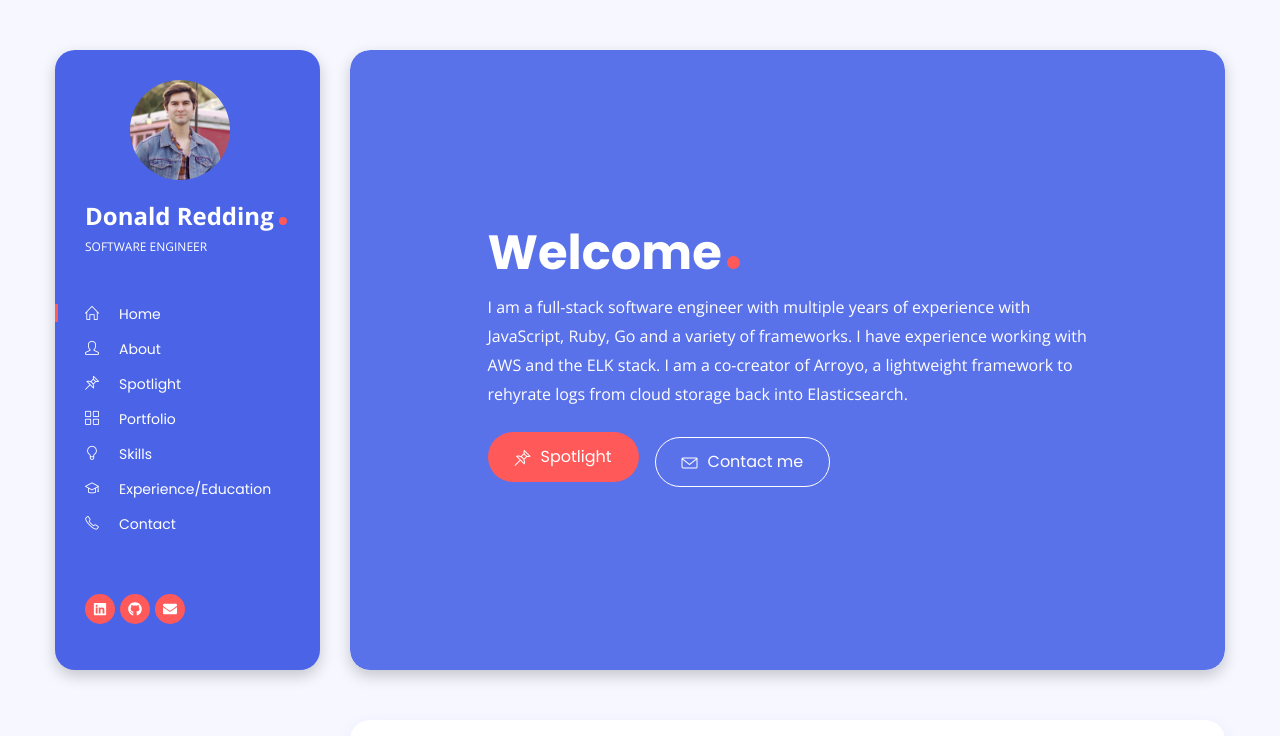
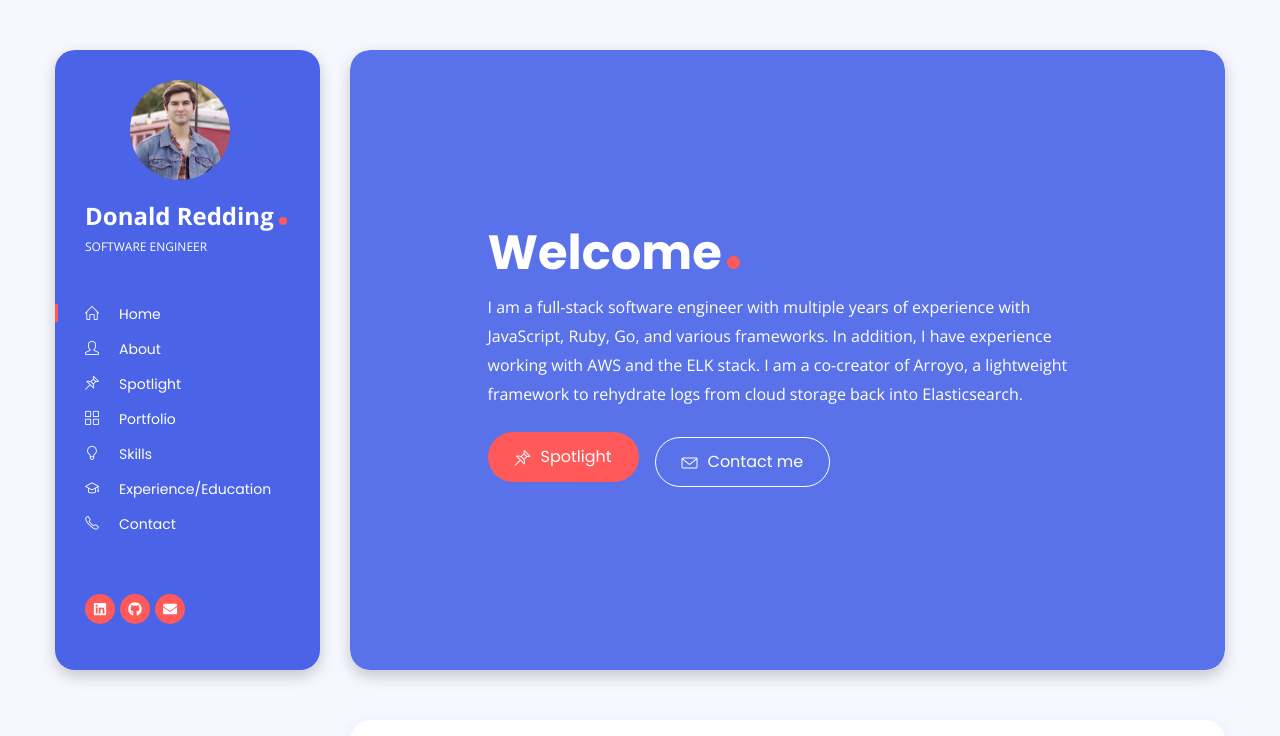
Before and after one commit to donald-p-redding/personal_website, a React (Create React App) app: page / in a window 1280 px wide. Shown: the top 736 px of the page. Built offline with nearby package versions, Linux system fonts and the light colour scheme.

Commit message:
fixed spelling in hero section

```diff
--- a/src/components/Sections/Herosection.jsx
+++ b/src/components/Sections/Herosection.jsx
@@ -4,7 +4,7 @@ import { Link as ScrollLink } from "react-scroll";
 const herosectionData = {
   name: "Welcome",
   aboutMe:
-    "I am a full-stack software engineer with multiple years of experience with JavaScript, Ruby, Go and a variety of frameworks. I have experience working with AWS and the ELK stack. I am a co-creator of Arroyo, a lightweight framework to rehyrate logs from cloud storage back into Elasticsearch.",
+    "I am a full-stack software engineer with multiple years of experience with JavaScript, Ruby, Go, and various frameworks. In addition, I have experience working with AWS and the ELK stack. I am a co-creator of Arroyo, a lightweight framework to rehydrate logs from cloud storage back into Elasticsearch.",
 };
 
 function Herosection() {
```
